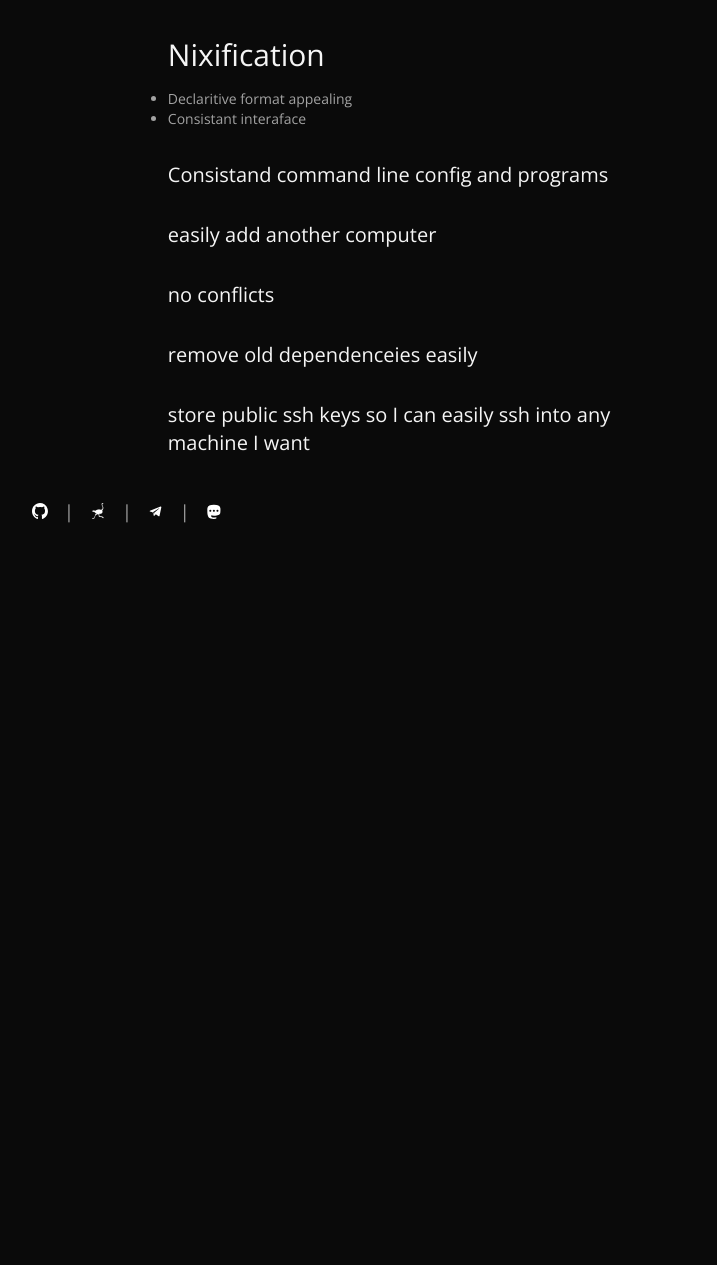
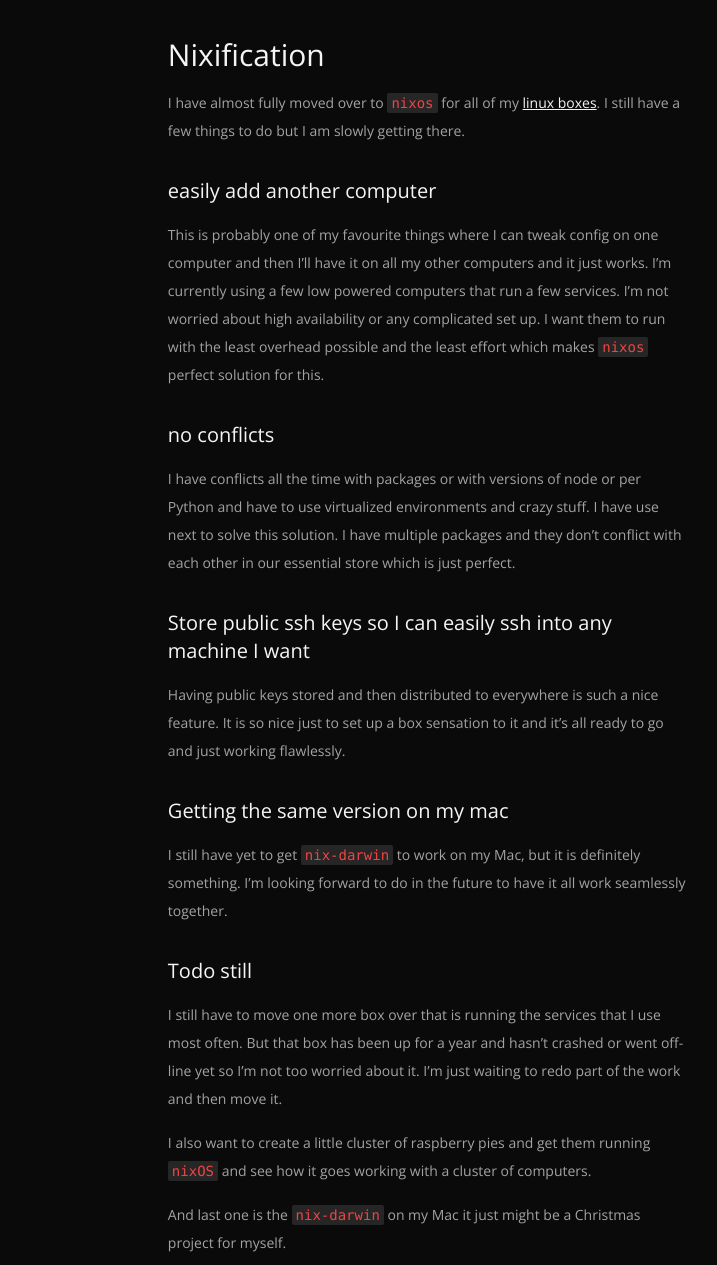
Before and after one commit to gavdaly/gavdaly, an Astro site: page /posts/nixification in a window 1280 px wide. Shown: the part 235-1500 px from the top of the page, without its empty margins (212-929 px from the left). Before the commit the page ends 824 px from the top, so only its background shows below. Built offline with nearby package versions, Linux system fonts and the light colour scheme; Astro itself is replaced by a stand-in of ours; some packages are replaced by stand-ins of ours.

Commit message:
draft ready for publishing

```diff
--- a/src/content/posts/nixification.md
+++ b/src/content/posts/nixification.md
@@ -7,15 +7,28 @@ postState: "draft"
 
 ## Nixification
 
-- Declaritive format appealing
-- Consistant interaface
-
-### Consistand command line config and programs
+I have almost fully moved over to `nixos` for all of my [linux boxes](/projects/home-lab). I still have a few things to do but I am slowly getting there.
 
 ### easily add another computer
 
+This is probably one of my favourite things where I can tweak config on one computer and then I'll have it on all my other computers and it just works. I'm currently using a few low powered computers that run a few services. I'm not worried about high availability or any complicated set up. I want them to run with the least overhead possible and the least effort which makes `nixos` perfect solution for this.
+
 ### no conflicts
 
-### remove old dependenceies easily
+I have conflicts all the time with packages or with versions of node or per Python and have to use virtualized environments and crazy stuff. I have use next to solve this solution. I have multiple packages and they don't conflict with each other in our essential store which is just perfect.
 
-### store public ssh keys so I can easily ssh into any machine I want
+### Store public ssh keys so I can easily ssh into any machine I want
+
+Having public keys stored and then distributed to everywhere is such a nice feature. It is so nice just to set up a box sensation to it and it's all ready to go and just working flawlessly.
+
+### Getting the same version on my mac
+
+I still have yet to get `nix-darwin` to work on my Mac, but it is definitely something. I'm looking forward to do in the future to have it all work seamlessly together.
+
+### Todo still
+
+I still have to move one more box over that is running the services that I use most often. But that box has been up for a year and hasn't crashed or went off-line yet so I'm not too worried about it. I'm just waiting to redo part of the work and then move it.
+
+I also want to create a little cluster of raspberry pies and get them running `nixOS` and see how it goes working with a cluster of computers.
+
+And last one is the `nix-darwin` on my Mac it just might be a Christmas project for myself.
--- a/src/content/projects/home-lab.md
+++ b/src/content/projects/home-lab.md
@@ -2,5 +2,7 @@
 sluged: "home-lab"
 title: "Home Lab"
 technology: ["NixOS", "Nix Packages", "Tailscale", "Cloudflare Tunnel"]
-status: "Completed"
+status: "Inprogress"
 ---
+
+Arey you ever done in a project like this?
```
